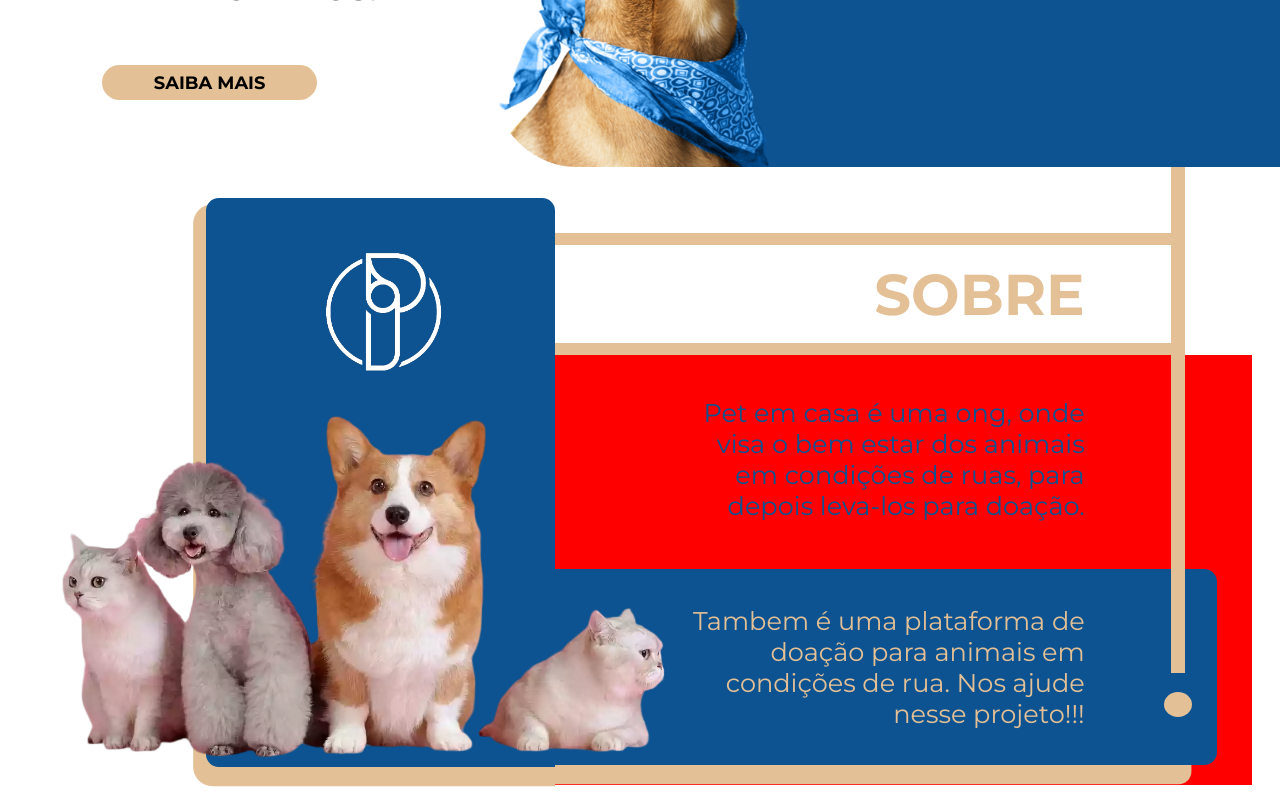
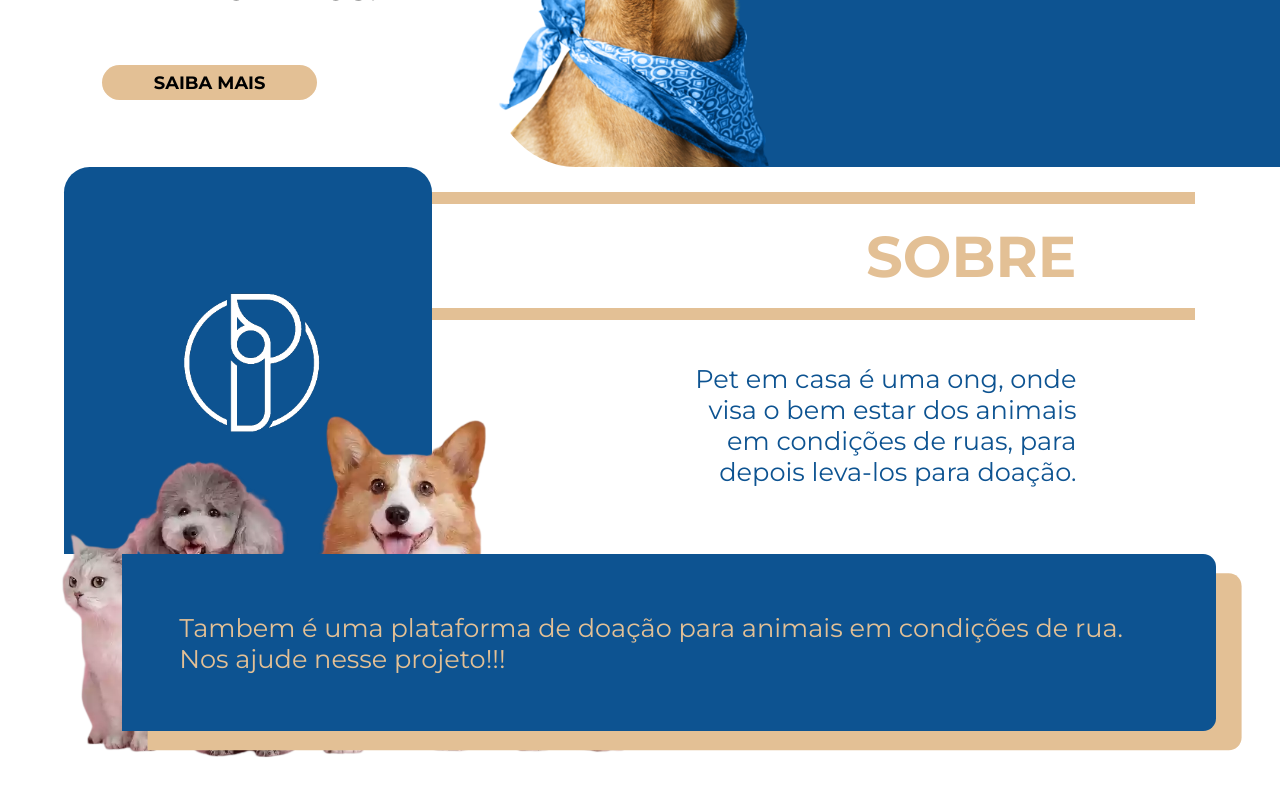
Before and after one commit to Al3ncar/PTH, a React (Create React App) app: page / in a window 1280 px wide. Shown: the part 465-1265 px from the top of the page. Built offline with nearby package versions, Linux system fonts and the light colour scheme.

Commit message:
PEC: Atualizando a main

```diff
--- a/src/assets/App.css
+++ b/src/assets/App.css
@@ -122,8 +122,9 @@ h1{ width: 18%; margin: 0 2%;}
   height: 49.4vw;
   position: relative;
   display: flex;
+  flex-direction: column;
 }
-.cont_Main::before{
+/* .cont_Main::before{
   content: "";
   width: 2%; height: 80%;
 
@@ -141,21 +142,58 @@ h1{ width: 18%; margin: 0 2%;}
   position: relative;
   right: 6.9%; top:83%;
   z-index: 3;
+} */
+
+.cont_box{
+  width: 100%;
+  border-radius: 1vw 1vw 0 1vw;
+
+  display: flex;
+  justify-content: center;
+  align-items: center;
+}
+.box_LogP{
+  width: 50%; height: 100%;
+  padding: 8% 0; margin-left: 5%;
+  border-radius: 2vw 2vw 0 0;
+  display: flex;
+  justify-content: center;
+  align-items: center;
+  background-color: #0D5391;
+}
+.box_LogP > img{width: 50%;}
+
+.tilt_sobre{
+  width: 90%; padding: 2% 14% 2% 0;
+  border: 1vw solid #E3C095;
+  border-right: none ;
+  border-left: none ;
+  font-size: 3vw;
+  text-align: end;
+  color: #E3C095;
+}
+.cont_Pargs{
+  width: 76%; height: 34%;
+  padding:5% 0;
+  text-align: end;
+  display: flex;
+  align-items: end;
+  flex-direction: column;
 }
 
-.cont_box{
-  width: 50%;  height: 90%;
-  border-radius: 1vw 1vw 0 1vw;
-  box-shadow: -0.5vw 1vw 0vw 0.5vw #E3C095;
-  margin: 2.41% 0% 0 15%;
+.cont_sobre{
+  width: 90%; margin-left: 5%;
+  border-radius: 2.5vw 0 0 0;
   display: flex;
-  align-items: center;
-  flex-direction: column;
-  background-color: #0D5391;
-  z-index: 2;
+  justify-content: end;
 }
-.box_LogP{width: 45%; margin-top: 10%;}
-.box_LogP > img{width: 100%;}
+
+.parg_sobre_first{
+  width: 60%;
+  font-size: 2vw;
+  color: #0D5391;
+}
+
 .box_Dogs{
   width: 55%;
   position: absolute;
@@ -163,42 +201,17 @@ h1{ width: 18%; margin: 0 2%;}
 }
 .Dogs{ width: 100%; }
 
-.tilt_sobre{
-  width: 90%; margin-top:9.4%; padding: 2% 14% 2% 0;
-  border: 1vw solid #E3C095;
-  border-right: none ;
-  border-left: none ;
-  font-size: 3vw;
-  text-align: end;
-  color: #E3C095;
-}
-.cont_sobre{
-  width: 100%;
-  border-radius: 2.5vw 0 0 0;
-}
-.cont_Pargs{
-  width: 100%; height: 68%;
-  background-color: red;
+.parg_sobre_second{
+  width: 95%; padding: 5%;
+  border-radius: 0 1vw 1vw 0;
+  box-shadow: 2vw 1.5vw 0px #E3C095;
   display: flex;
-  flex-direction: column;
-}
-.parg_sobre_first{
-  width: 94%; padding: 6% 18% 7% ;
+  align-items: end;
   font-size: 2vw;
-  text-align: end;
-  color: #0D5391;
-}
-
-.parg_sobre_second{
-  width: 95%; padding: 5.1% 19%;
-  border-radius: 0 1vw 1vw 0;
-  box-shadow: -2vw 1.5vw 0px #E3C095;
-
-  font-size: 2vw;
-  text-align: end;
   background-color: #0D5391;
   color: #E3C095;
-
-  position: relative;
   z-index: 1;
 }
+.parg_sobre_second > p{
+  width: 100%;
+}
--- a/src/assets/App.js
+++ b/src/assets/App.js
@@ -92,25 +92,33 @@ export default class App extends React.Component{
           <section className="cont_Main">
 
             <section className="cont_box">
+
               <div className="box_LogP">
                 <img src={LogP} alt="Logo, apenas um P"/>
               </div>
+
+              <div>
+                <div className="tilt_sobre"> <h2> SOBRE </h2> </div>
+                <div className="cont_Pargs">
+                  <p className="parg_sobre_first">
+                    Pet em casa é uma ong, onde visa o bem estar dos animais em condições de ruas, para depois leva-los para doação.
+                  </p>
+                </div>
+              </div>
+            </section>
+
+            <section className="cont_sobre">
+
               <div className="box_Dogs">
                 <img className="Dogs" src={DogsBc} alt="cachorros juntos"/>
               </div>
 
-            </section>
-
-            <section className="cont_sobre">
-              <div className="tilt_sobre"> <h2> SOBRE </h2> </div>
-              <div className="cont_Pargs">
-                <p className="parg_sobre_first">
-                  Pet em casa é uma ong, onde visa o bem estar dos animais em condições de ruas, para depois leva-los para doação.
-                </p>
-                <p className="parg_sobre_second">
+              <div className="parg_sobre_second">
+                <p>
                   Tambem é uma plataforma de doação para animais em condições de rua. Nos ajude nesse projeto!!!
                 </p>
               </div>
+
             </section>
 
           </section>
```
